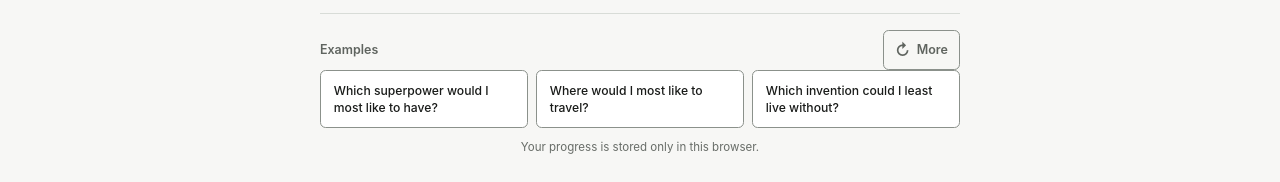
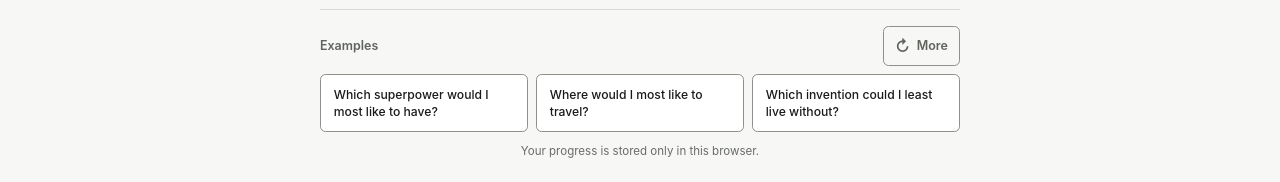
Before and after one commit to LeonGeorgi/ranker, a React (Vite) app: page / in a window 1280 px wide. Shown: the part 599-781 px from the top of the page. Built offline with nearby package versions, Linux system fonts and the light colour scheme.

Commit message:
Separate example controls from choices

```diff
--- a/src/components/ListSetup.css
+++ b/src/components/ListSetup.css
@@ -74,6 +74,7 @@
   display: grid;
   grid-template-columns: repeat(3, minmax(0, 1fr));
   gap: 0.5rem;
+  margin-top: 0.5rem;
 }
 
 .setup-examples__choice {
```
